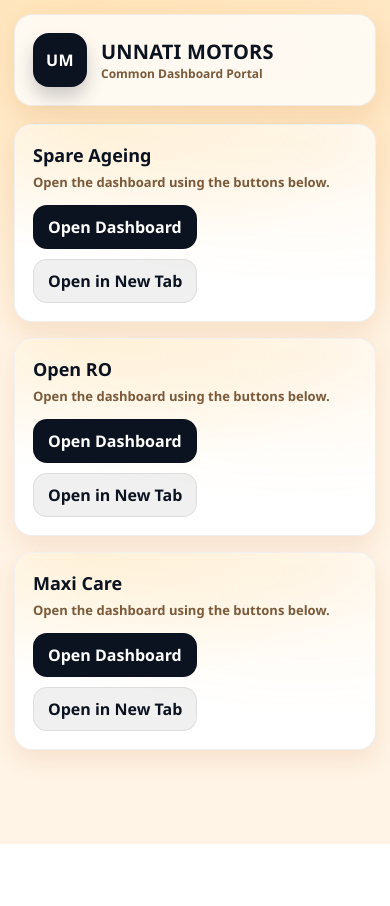
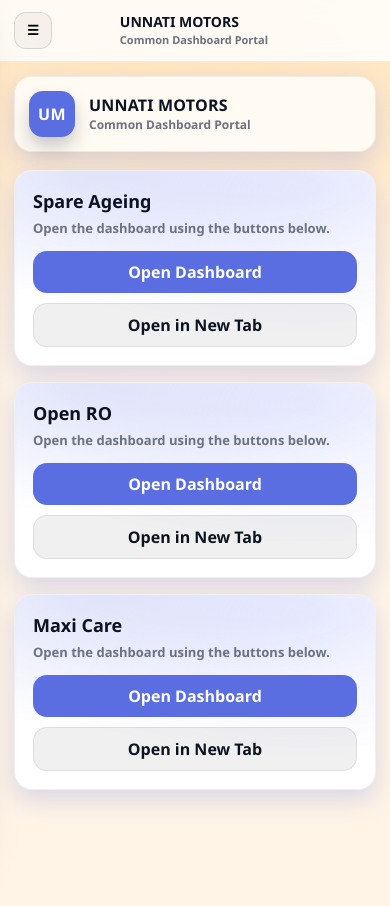
Before and after one commit to sinnarasu1972-ops/Unnati-Motors-Dashboards, a FastAPI app: page / in a window 390 px wide. Before the commit the page ends 844 px from the top, so only its background shows below. Run offline with FastAPI, Linux system fonts and the light colour scheme.

Commit message:
Update index.html

```diff
--- a/templates/index.html
+++ b/templates/index.html
@@ -7,15 +7,25 @@
 
   <style>
     :root{
-      --bg: #fff4e6;              /* light orange */
-      --panel: #0b1220;           /* sidebar dark */
-      --panel2: rgba(255,255,255,0.08);
-      --panel3: rgba(255,255,255,0.16);
+      /* Background (light orange) */
+      --bg: #fff4e6;
+
+      /* Open-RO style BLUE theme */
+      --primary: #5b6ee1;
+      --primary-dark: #4a5bdc;
+      --primary-light: #eef1ff;
+
+      /* Sidebar gradient */
+      --panel: linear-gradient(180deg, #5b6ee1 0%, #4a5bdc 100%);
+      --panel2: rgba(255,255,255,0.16);
+      --panel3: rgba(255,255,255,0.26);
+
       --text: #0b1220;
-      --muted: #7a5a3a;
+      --muted: #6b7280;
+
       --card: #ffffff;
-      --shadow: 0 10px 24px rgba(180, 90, 20, 0.12);
-      --shadow2: 0 18px 42px rgba(180, 90, 20, 0.18);
+      --shadow: 0 10px 24px rgba(91,110,225,0.22);
+      --shadow2: 0 18px 42px rgba(91,110,225,0.32);
       --radius: 18px;
     }
 
@@ -24,24 +34,26 @@
       margin:0;
       font-family: "Segoe UI", system-ui, -apple-system, Arial, sans-serif;
       background:
-        radial-gradient(1200px 600px at 20% 0%, rgba(255,165,0,0.16), transparent 60%),
-        radial-gradient(1200px 600px at 90% 10%, rgba(255,200,120,0.18), transparent 55%),
+        radial-gradient(1200px 600px at 20% 0%, rgba(255,165,0,0.14), transparent 60%),
+        radial-gradient(1200px 600px at 90% 10%, rgba(255,200,120,0.16), transparent 55%),
         var(--bg);
       color: var(--text);
     }
 
     .layout{ display:flex; min-height:100vh; }
 
-    /* Sidebar */
+    /* =========================
+       SIDEBAR
+       ========================= */
     .sidebar{
       width: 280px;
       padding: 18px;
-      background: linear-gradient(180deg, #0b1220 0%, #070c16 100%);
+      background: var(--panel);
       color:#fff;
       position: sticky;
       top:0;
       height:100vh;
-      border-right: 1px solid rgba(255,255,255,0.06);
+      z-index: 50;
     }
 
     .brand-mini{
@@ -49,30 +61,36 @@
       align-items:center;
       gap:12px;
       padding: 10px 10px 16px 10px;
-      border-bottom: 1px solid rgba(255,255,255,0.08);
+      border-bottom: 1px solid rgba(255,255,255,0.22);
       margin-bottom: 14px;
     }
     .brand-mini .dot{
       height:44px;
       width:44px;
       border-radius: 14px;
-      background: rgba(255,255,255,0.08);
+      background: rgba(255,255,255,0.18);
       display:flex;
       align-items:center;
       justify-content:center;
       font-weight:900;
       letter-spacing:0.5px;
+      overflow:hidden;
     }
-    .brand-mini .t1{ font-weight:800; font-size:14px; }
-    .brand-mini .t2{ font-size:12px; color: rgba(255,255,255,0.65); margin-top:2px; }
+    .brand-mini .dot img{
+      height:44px;
+      width:auto;
+      display:block;
+    }
+    .brand-mini .t1{ font-weight:900; font-size:14px; }
+    .brand-mini .t2{ font-size:12px; color: rgba(255,255,255,0.82); margin-top:2px; }
 
     .sidebar h3{
       margin: 14px 10px 10px 10px;
       font-size: 12px;
       letter-spacing: 1px;
       text-transform: uppercase;
-      color: rgba(255,255,255,0.60);
-      font-weight: 800;
+      color: rgba(255,255,255,0.85);
+      font-weight: 900;
     }
 
     .menu a{
@@ -82,32 +100,36 @@
       gap:10px;
       padding: 12px 12px;
       margin: 8px 6px;
-      background: var(--panel2);
-      border: 1px solid rgba(255,255,255,0.06);
+      background: rgba(255,255,255,0.15);
+      border: 1px solid rgba(255,255,255,0.18);
       border-radius: 14px;
       color:#fff;
       text-decoration:none;
-      font-weight: 750;
+      font-weight: 850;
       transition: 0.2s ease;
     }
     .menu a:hover{
       transform: translateY(-1px);
-      background: var(--panel3);
-      border-color: rgba(255,255,255,0.12);
+      background: rgba(255,255,255,0.28);
+      border-color: rgba(255,255,255,0.28);
     }
     .pill{
       font-size:11px;
-      padding: 4px 8px;
+      padding: 4px 10px;
       border-radius: 999px;
-      background: rgba(255,255,255,0.10);
-      color: rgba(255,255,255,0.75);
-      border: 1px solid rgba(255,255,255,0.08);
+      background: rgba(255,255,255,0.22);
+      color: rgba(255,255,255,0.95);
+      border: 1px solid rgba(255,255,255,0.18);
+      font-weight: 900;
     }
 
-    /* Content */
+    /* =========================
+       CONTENT
+       ========================= */
     .content{
       flex:1;
       padding: 22px;
+      min-width: 0;
     }
 
     .topbar{
@@ -126,7 +148,7 @@
     .logo-wrap{
       height:54px; width:54px;
       border-radius: 16px;
-      background: #0b1220;
+      background: var(--primary);
       display:flex;
       align-items:center;
       justify-content:center;
@@ -141,23 +163,13 @@
       letter-spacing:0.5px;
     }
 
-    .head{
-      text-align:center;
-      line-height:1.15;
-    }
-    .head .name{
-      font-size: 20px;
-      font-weight: 950;
-      letter-spacing: 0.2px;
-    }
-    .head .sub{
-      font-size: 12px;
-      color: var(--muted);
-      margin-top: 4px;
-      font-weight: 650;
-    }
+    .head{ text-align:center; line-height:1.15; }
+    .head .name{ font-size: 20px; font-weight: 950; letter-spacing: 0.2px; }
+    .head .sub{ font-size: 12px; color: var(--muted); margin-top: 4px; font-weight: 700; }
 
-    /* Cards */
+    /* =========================
+       CARDS
+       ========================= */
     .cards{
       margin-top: 18px;
       display:grid;
@@ -179,8 +191,8 @@
       position:absolute;
       inset:-2px;
       background:
-        radial-gradient(600px 240px at 20% 0%, rgba(255,165,0,0.22), transparent 55%),
-        radial-gradient(600px 240px at 80% 10%, rgba(255,200,120,0.22), transparent 60%);
+        radial-gradient(600px 240px at 20% 0%, rgba(91,110,225,0.25), transparent 55%),
+        radial-gradient(600px 240px at 80% 10%, rgba(120,135,255,0.25), transparent 60%);
       opacity:0.6;
       pointer-events:none;
     }
@@ -191,17 +203,8 @@
       box-shadow: var(--shadow2);
     }
 
-    .card h3{
-      margin: 0 0 6px 0;
-      font-size: 18px;
-      font-weight: 900;
-    }
-    .card p{
-      margin: 0;
-      color: var(--muted);
-      font-size: 13px;
-      font-weight: 650;
-    }
+    .card h3{ margin: 0 0 6px 0; font-size: 18px; font-weight: 950; }
+    .card p{ margin: 0; color: var(--muted); font-size: 13px; font-weight: 700; }
 
     .actions{
       margin-top: 14px;
@@ -210,54 +213,155 @@
       flex-wrap: wrap;
     }
 
-    .btn{
+    .btn, .btn2{
       display:inline-flex;
       align-items:center;
       justify-content:center;
       gap:8px;
       padding: 10px 14px;
       border-radius: 14px;
-      background: #0b1220;
-      color: #fff;
       text-decoration:none;
-      font-weight: 850;
+      font-weight: 900;
       border: 1px solid rgba(2,6,23,0.10);
       transition: 0.2s ease;
+      white-space: nowrap;
     }
-    .btn:hover{ opacity:0.93; transform: translateY(-1px); }
-
+    .btn{
+      background: var(--primary);
+      color: #fff;
+      border: none;
+    }
+    .btn:hover{
+      background: var(--primary-dark);
+      transform: translateY(-1px);
+    }
     .btn2{
-      display:inline-flex;
-      align-items:center;
-      justify-content:center;
-      gap:8px;
-      padding: 10px 14px;
-      border-radius: 14px;
       background: rgba(2,6,23,0.06);
       color: #0b1220;
-      text-decoration:none;
-      font-weight: 850;
-      border: 1px solid rgba(2,6,23,0.08);
-      transition: 0.2s ease;
+      border-color: rgba(2,6,23,0.08);
     }
-    .btn2:hover{ background: rgba(2,6,23,0.09); transform: translateY(-1px); }
+    .btn2:hover{
+      background: rgba(2,6,23,0.09);
+      transform: translateY(-1px);
+    }
 
-    /* Mobile */
+    /* =========================
+       MOBILE TOP BAR + DRAWER
+       ========================= */
+    .mobile-bar{
+      display:none;
+      position: sticky;
+      top:0;
+      z-index: 60;
+      padding: 12px 14px;
+      background: rgba(255,255,255,0.82);
+      backdrop-filter: blur(10px);
+      border-bottom: 1px solid rgba(2,6,23,0.06);
+    }
+    .mobile-bar-inner{
+      display:flex;
+      align-items:center;
+      justify-content:space-between;
+      gap:10px;
+    }
+    .menu-btn{
+      appearance:none;
+      border: 1px solid rgba(2,6,23,0.12);
+      background: rgba(2,6,23,0.04);
+      border-radius: 12px;
+      padding: 10px 12px;
+      font-weight: 900;
+      cursor:pointer;
+    }
+    .mobile-title{
+      font-weight: 950;
+      font-size: 14px;
+      line-height: 1.1;
+    }
+    .mobile-sub{
+      font-size: 11px;
+      color: var(--muted);
+      margin-top: 2px;
+      font-weight: 700;
+    }
+
+    .overlay{
+      display:none;
+      position: fixed;
+      inset:0;
+      background: rgba(2,6,23,0.45);
+      z-index: 80;
+    }
+    .overlay.show{ display:block; }
+
+    /* =========================
+       RESPONSIVE
+       ========================= */
     @media (max-width: 900px){
-      .sidebar{ display:none; }
+      .layout{ display:block; }
+      .mobile-bar{ display:block; }
+
       .content{ padding: 14px; }
-      .topbar{ justify-content:flex-start; }
+
+      .topbar{
+        justify-content:flex-start;
+        padding: 14px;
+      }
       .head{ text-align:left; }
+      .head .name{ font-size: 16px; }
+      .logo-wrap{ height:46px; width:46px; border-radius: 14px; }
+      .logo-wrap img{ height:46px; }
+
+      .cards{ grid-template-columns: 1fr; }
+
+      .actions{ flex-direction: column; }
+      .btn, .btn2{ width: 100%; }
+
+      .sidebar{
+        position: fixed;
+        left: 0;
+        top: 0;
+        height: 100vh;
+        transform: translateX(-110%);
+        transition: 0.25s ease;
+        width: 82%;
+        max-width: 320px;
+        z-index: 90;
+        box-shadow: 0 16px 40px rgba(2,6,23,0.35);
+      }
+      .sidebar.open{ transform: translateX(0); }
     }
   </style>
 </head>
 
 <body>
+
+  <!-- Mobile header -->
+  <div class="mobile-bar">
+    <div class="mobile-bar-inner">
+      <button class="menu-btn" type="button" onclick="toggleMenu()">☰</button>
+      <div>
+        <div class="mobile-title">{{ company_name }}</div>
+        <div class="mobile-sub">Common Dashboard Portal</div>
+      </div>
+      <div style="width:40px;"></div>
+    </div>
+  </div>
+
+  <!-- Mobile overlay -->
+  <div id="overlay" class="overlay" onclick="closeMenu()"></div>
+
   <div class="layout">
 
-  <aside class="sidebar">
+    <aside id="sidebar" class="sidebar">
       <div class="brand-mini">
-      <div class="dot">UM</div>
+        <div class="dot">
+          {% if logo_exists %}
+            <img src="/static/logo.png" alt="Logo">
+          {% else %}
+            UM
+          {% endif %}
+        </div>
         <div>
           <div class="t1">Unnati Motors</div>
           <div class="t2">Dashboard Portal</div>
@@ -268,7 +372,7 @@
 
       <div class="menu">
         {% for d in dashboards %}
-        <a href="/go/{{ d.key }}">
+          <a href="/go/{{ d.key }}" onclick="closeMenu()">
             <span>{{ d.name }}</span>
             <span class="pill">Open</span>
           </a>
@@ -277,6 +381,7 @@
     </aside>
 
     <main class="content">
+
       <div class="topbar">
         <div class="logo-wrap">
           {% if logo_exists %}
@@ -305,8 +410,27 @@
           </div>
         {% endfor %}
       </section>
+
     </main>
 
   </div>
+
+  <script>
+    function toggleMenu(){
+      var sb = document.getElementById("sidebar");
+      var ov = document.getElementById("overlay");
+      sb.classList.toggle("open");
+      if(sb.classList.contains("open")) ov.classList.add("show");
+      else ov.classList.remove("show");
+    }
+
+    function closeMenu(){
+      var sb = document.getElementById("sidebar");
+      var ov = document.getElementById("overlay");
+      sb.classList.remove("open");
+      ov.classList.remove("show");
+    }
+  </script>
+
 </body>
 </html>
```
Lines whose indentation alone changed are shown as unchanged.
